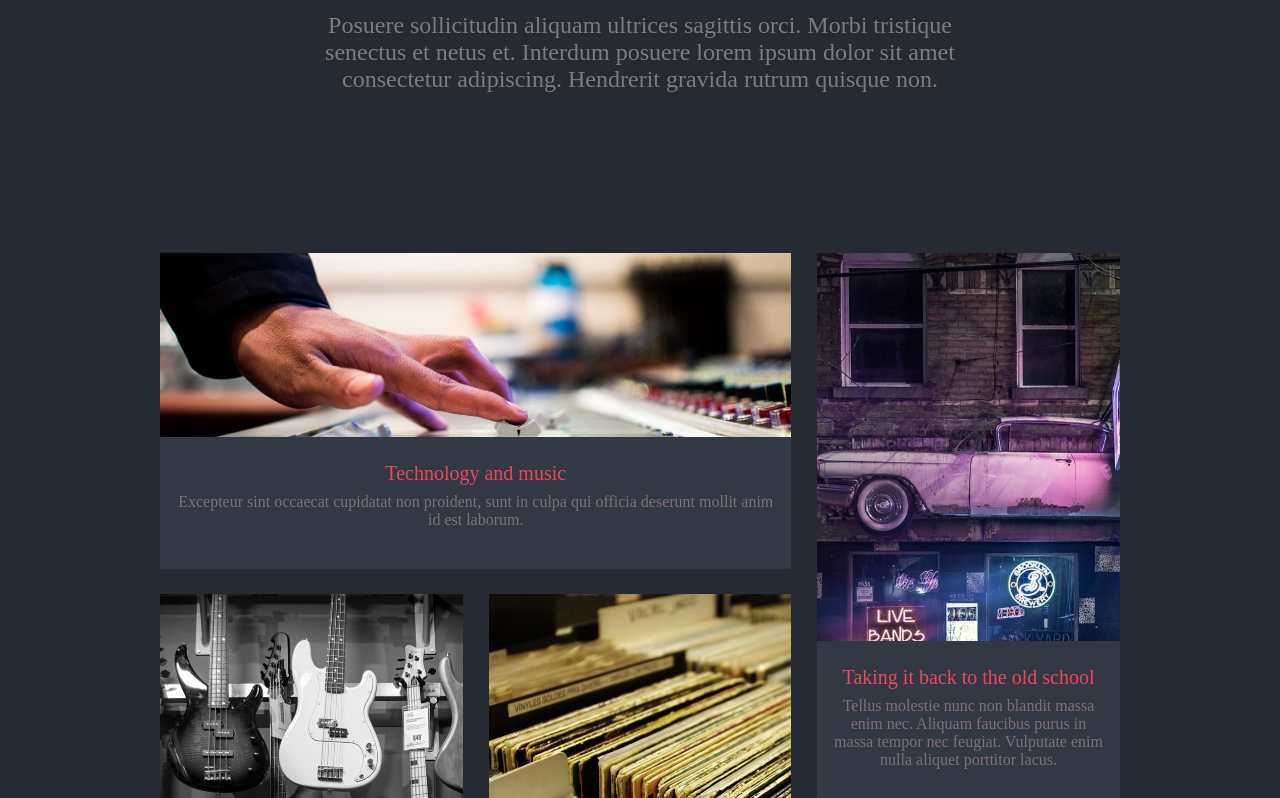
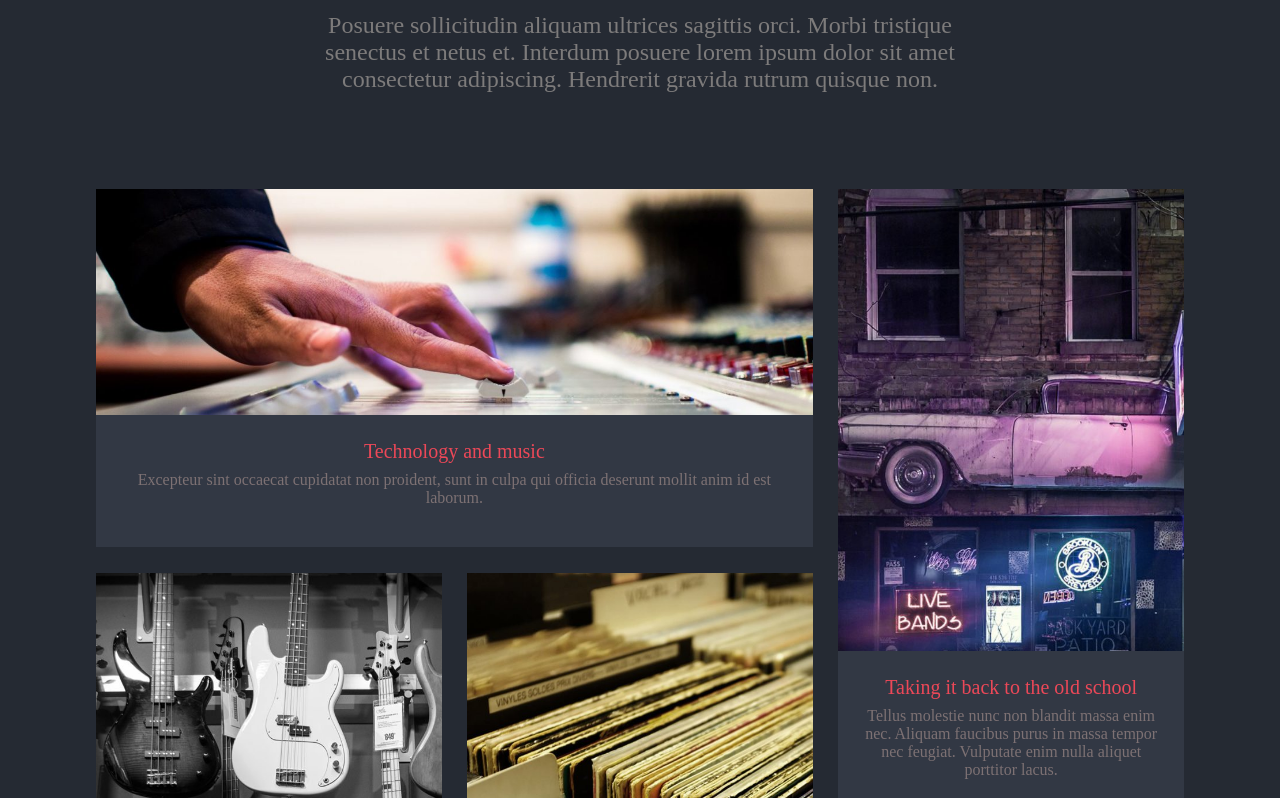
Before and after one commit to GarySmithAlvarezVenturo/proj-html-vuejs, a Vue app: page / in a window 1280 px wide. Shown: the part 1451-2249 px from the top of the page. Built offline with nearby package versions, Linux system fonts and the light colour scheme.

Commit message:
Complete hover img

```diff
--- a/src/assets/style/scss_partials/variables.scss
+++ b/src/assets/style/scss_partials/variables.scss
@@ -27,3 +27,7 @@ $main_bg_color              : #252A33;
 $img_data_bg                : #323844;
 $img_title_color            : #EC4858;
 $img_text_color             : #7D7173;
+
+$img_overlay_color          : rgba($color: #FF0000, $alpha: 0.5);
+
+$img_transition_time        : 0.33s;
--- a/src/components/AppCard.vue
+++ b/src/components/AppCard.vue
@@ -3,20 +3,20 @@
     {
         name        : "AppCard",
         props       : ['current_card', 'index'],
+
     }
 </script>
 
 <template>
 
-    <div class="single_class position-relative">
-
+<div class="single_card position-relative">
         <img :src="current_card.image" alt="index">
-
         <div class="img_data">
-
             <h5>{{ current_card.title }}</h5>
             <p>{{ current_card.text }}</p>
-
+        </div>
+        <div class="img_overlay">
+            <h5 class="title_on_overlay">{{ current_card.title }}</h5>
         </div>
     </div>
 
@@ -26,7 +26,7 @@
 
     @use "../assets/style/main.scss" as *;
 
-    .single_class
+    .single_card
         {
             width: 100%;
             height: 100%;
@@ -43,6 +43,8 @@
                 width: 100%;
                 padding: 1.5rem 1rem;
                 text-align: center;
+                overflow: hidden;
+                transition: all $img_transition_time;
                 background-color: $img_data_bg;
                 h5
                 {
@@ -53,6 +55,39 @@
                     color: $img_text_color;
                 }
             }
+
+            .img_overlay
+            {
+                position: absolute;
+                left: 0;
+                right: 0;
+                top: 0;
+                width: 100%;
+                height: 0;
+                overflow: hidden;
+                background-color: $img_overlay_color;
+                transition: all $img_transition_time;
+                .title_on_overlay
+                {
+                    color: white;
+                    position: absolute;
+                    top: 50%;
+                    left: 50%;
+                    -webkit-transform: translate(-50%, -50%);
+                    -ms-transform: translate(-50%, -50%);
+                    transform: translate(-50%, -50%);
+                    text-align: center;
+                }
+            }
+            &:hover .img_overlay
+            {
+                height: 100%;
+            }
+            &:hover .img_data
+            {
+                height: 0;
+                padding: 0;
+            }
         }
 
 </style>
--- a/src/components/AppMain.vue
+++ b/src/components/AppMain.vue
@@ -135,10 +135,11 @@ main
         #card_set_section
         {
             background-color: $main_bg_color;
+            padding: 0 $card_set_padding calc(2 * $card_set_padding);
 
             #card_set
             {
-                padding: $card_set_padding;
+
                 width: $card_set_width;
                 height: $card_set_height;
                 display: grid;
```
